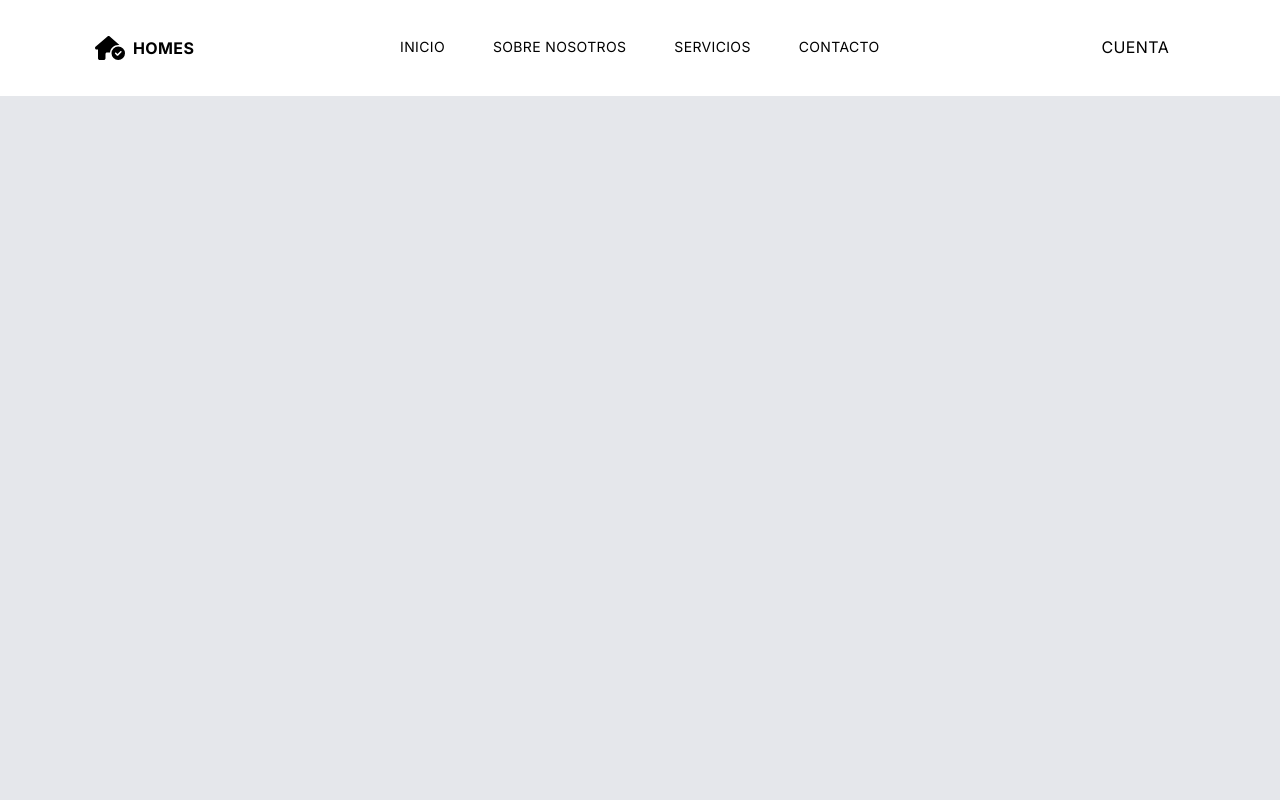
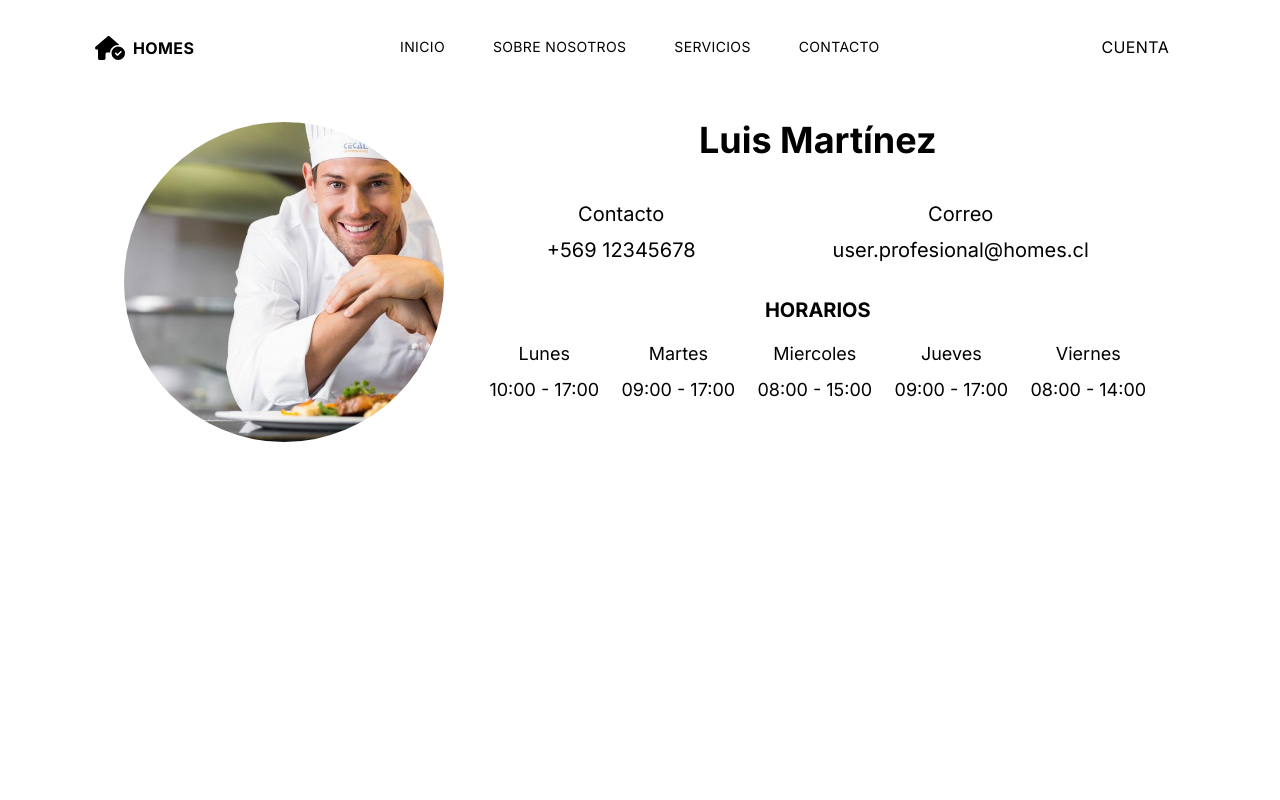
Before and after one commit to ICI513-GPI-VEF/BasicServices, a Next.js app in the folder FrontEnd/: page /profile in a window 1280 px wide. Shown: the top 800 px of the page. Built offline with nearby package versions, Linux system fonts and the light colour scheme; no server answers.

Commit message:
Profile View - Calendar

```diff
--- a/FrontEnd/components/Profile.jsx
+++ b/FrontEnd/components/Profile.jsx
@@ -1,12 +1,62 @@
 "use client";
 import Link from 'next/link'
+
+import img from '@/utils/p3.png';
 
 export default function Profile({ data }){
 
     return (
         <>
-            <div className='h-screen bg-gray-200'>
-
+            <div className='h-screen flex justify-center'>
+                <div className='w-5/6 h-auto pt-2'>
+                    <div className='flex flex-wrap justify-center items-center'>
+                        <div className="w-full lg:w-1/3">
+                        <div className="flex justify-center">
+                            <div className="w-64 h-64 md:w-80 md:h-80 rounded-full bg-c-green bg-cover bg-center" style={{ backgroundImage: `url(${img.src})`}}></div>
+                        </div>
+                        </div>
+                        <div className="w-full lg:w-2/3 flex flex-col items-center p-4">
+                            <div className='mb-8'>
+                                <h1 className='text-xl md:text-2xl lg:text-4xl font-bold'>Luis Martínez</h1>
+                            </div>
+                            <div className='flex justify-around w-full'>
+                                <div className='flex flex-col justify-center items-center'>
+                                    <h2 className='m-2 md:text-xl'>Contacto</h2>
+                                    <h2 className='md:text-xl'>+569 12345678</h2>
+                                </div>
+                                <div className='flex flex-col justify-center items-center'>
+                                    <h2 className='m-2 md:text-xl'>Correo</h2>
+                                    <h2 className='md:text-xl'>user.profesional@homes.cl</h2>
+                                </div>
+                            </div>
+                            <div className='my-8 w-full flex flex-col justify-center items-center'>
+                                <div className='text-lg md:text-lg lg:text-xl font-bold'>HORARIOS</div>
+                                <div className='flex flex-wrap justify-around w-full'>
+                                    <div className='flex flex-col justify-center items-center m-2'>
+                                        <h2 className='m-2 md:text-lg'>Lunes</h2>
+                                        <h2 className='md:text-lg'>10:00 - 17:00</h2>
+                                    </div>
+                                    <div className='flex flex-col justify-center items-center m-2'>
+                                        <h2 className='m-2 md:text-lg'>Martes</h2>
+                                        <h2 className='md:text-lg'>09:00 - 17:00</h2>
+                                    </div>
+                                    <div className='flex flex-col justify-center items-center m-2'>
+                                        <h2 className='m-2 md:text-lg'>Miercoles</h2>
+                                        <h2 className='md:text-lg'>08:00 - 15:00</h2>
+                                    </div>
+                                    <div className='flex flex-col justify-center items-center m-2'>
+                                        <h2 className='m-2 md:text-lg'>Jueves</h2>
+                                        <h2 className='md:text-lg'>09:00 - 17:00</h2>
+                                    </div>
+                                    <div className='flex flex-col justify-center items-center m-2'>
+                                        <h2 className='m-2 md:text-lg'>Viernes</h2>
+                                        <h2 className='md:text-lg'>08:00 - 14:00</h2>
+                                    </div>
+                                </div>
+                            </div>
+                        </div>
+                    </div>
+                </div>
             </div>
         </>
     )
```
